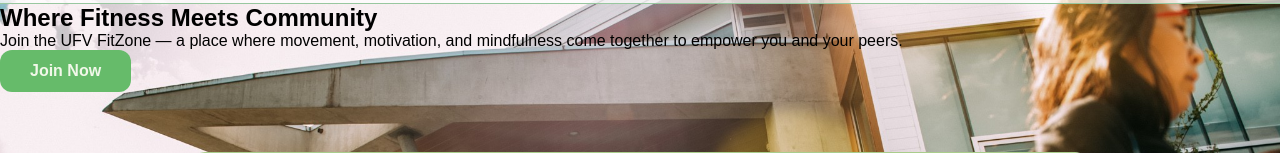
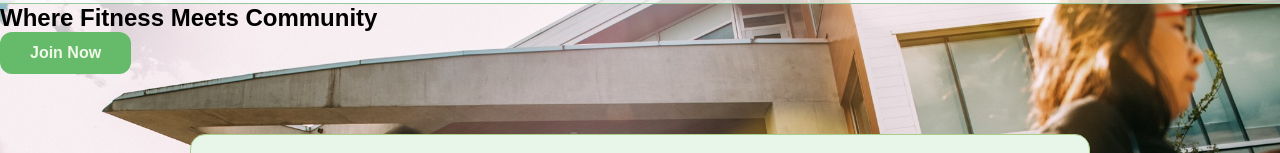
Before and after one commit to SAKSHAM-7777/FitnessActivity, a plain HTML site: page index.html in a window 1280 px wide. Shown: the part 123-276 px from the top of the page. Drawn offline with Linux system fonts and the light colour scheme; sample sign-in values are in the browser's storage.

```diff
--- a/index.html
+++ b/index.html
@@ -22,7 +22,7 @@
 <section class="hero-section">
   <div class="hero-content fade-section">
     <h2>Where Fitness Meets Community </h2>
-    <p>Join the UFV FitZone — a place where movement, motivation, and mindfulness come together to empower you and your peers.</p>
+
     <a href="get-involved.html" class="btn">Join Now</a>
   </div>
 </section>
```
